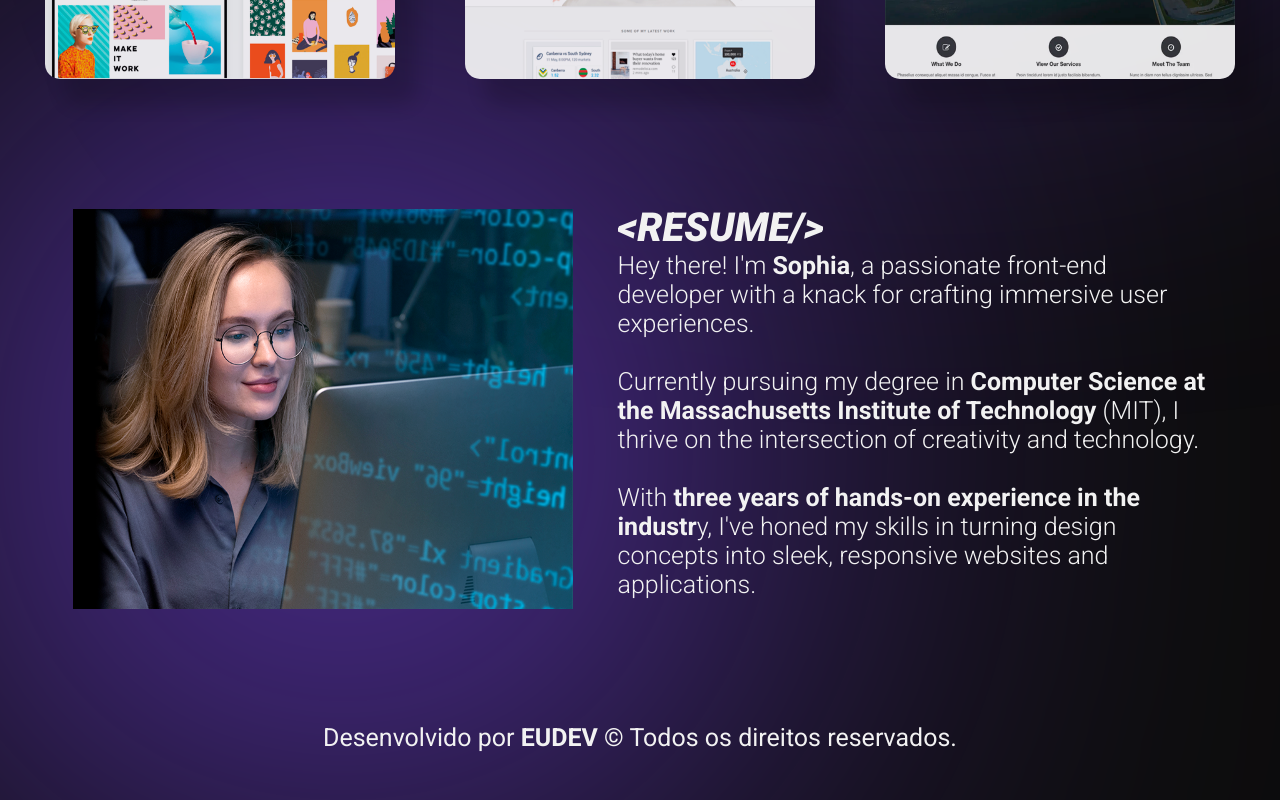
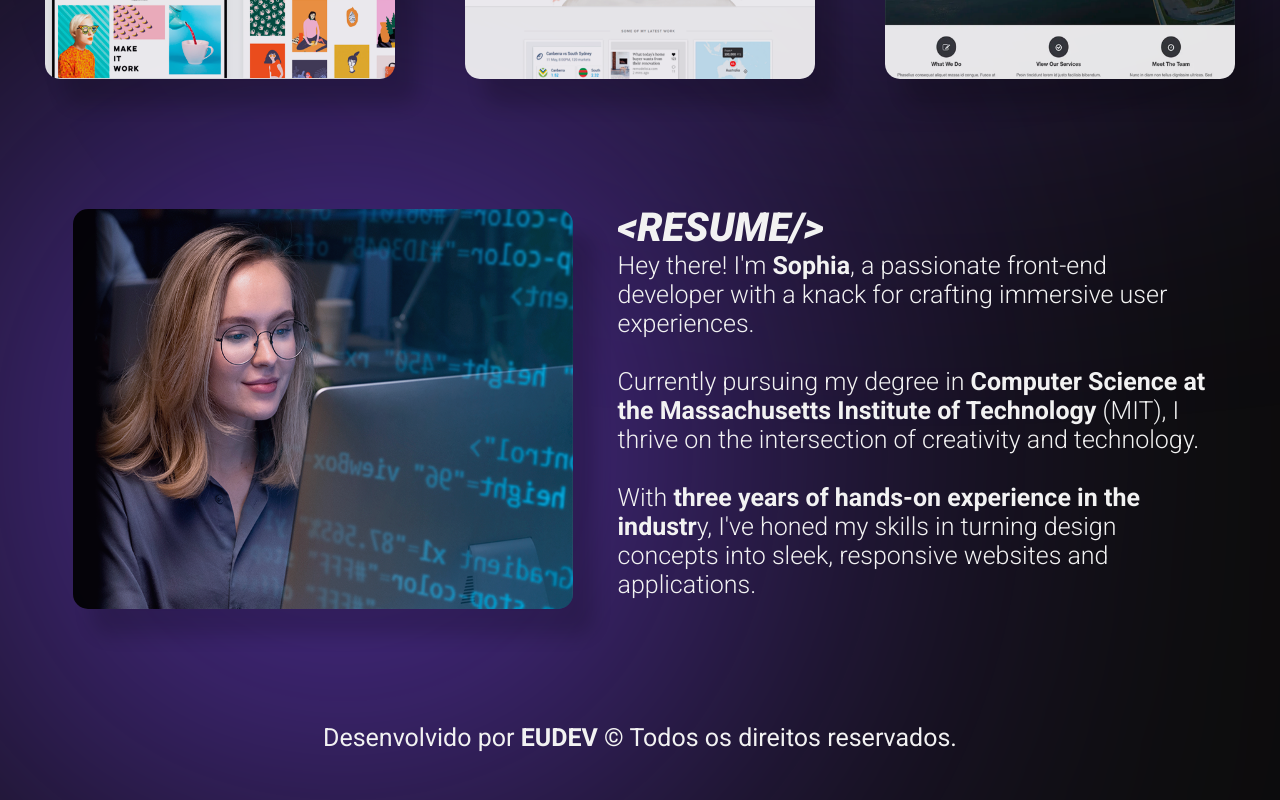
Before and after one commit to gustavogonzag/modelo-portifolio, a React (Vite) app: page / in a window 1280 px wide. Shown: the part 1200-2000 px from the top of the page. Built offline with nearby package versions, Linux system fonts and the light colour scheme.

Commit message:
Fix: photo resume

```diff
--- a/src/resume/resume.css
+++ b/src/resume/resume.css
@@ -21,6 +21,13 @@
     width: 500px;
     height: 400px;
     margin: 0;
+    border-radius: 15px;
+    box-shadow: 20px 25px 20px 1px rgba(0, 0, 0, 0.2);
+    opacity: 90%;
+}
+
+.image-profiler:hover{
+    opacity: 100%;
 }
 
 .text-box {
```
